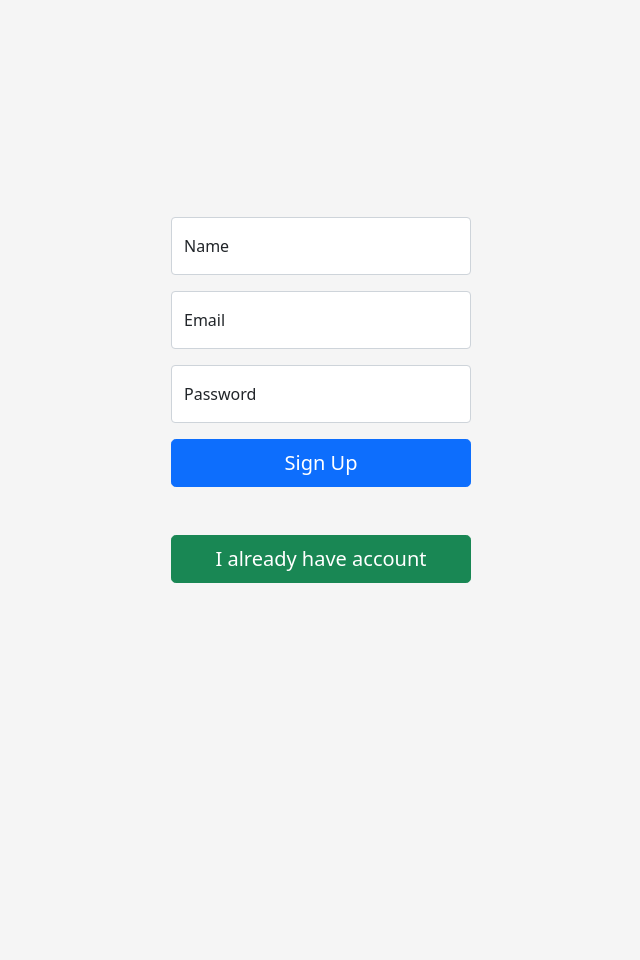
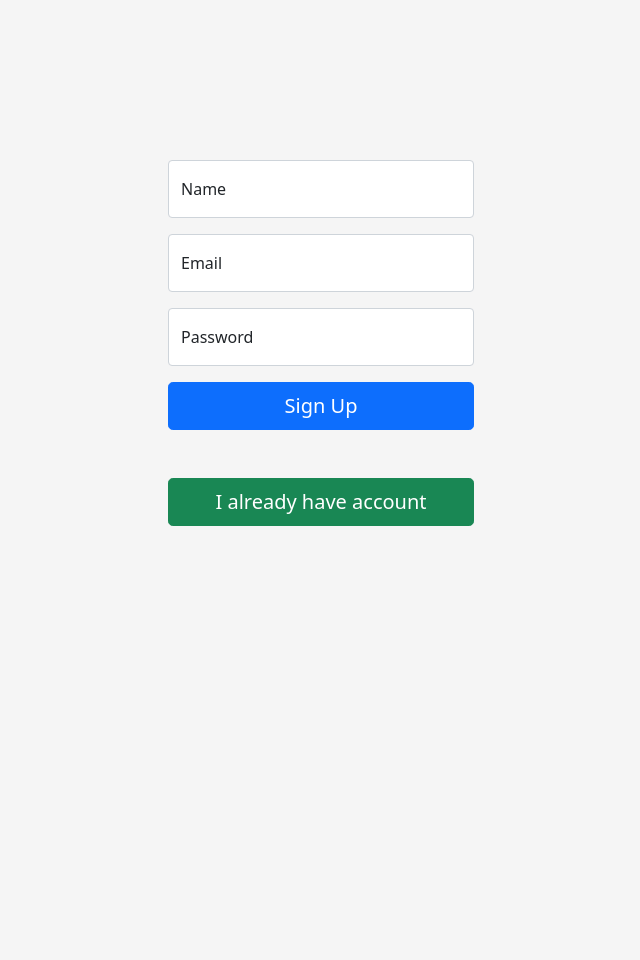
Before and after one commit to micpst/chat-app, a Flask app: page /signup in a window 1280 px wide. Shown: the whole page, without its empty margins (319-959 px from the left). Before the commit the page ends 583 px from the top, so only its background shows below. Run offline with Flask 2, Linux system fonts and the light colour scheme.

Commit message:
Refactor css styles

```diff
--- a/app/static/css/form.css
+++ /dev/null
@@ -1,19 +0,0 @@
-html,
-body {
-  height: 100%;
-}
-
-body {
-  display: flex;
-  align-items: center;
-  padding-top: 40px;
-  padding-bottom: 40px;
-  background-color: #f5f5f5;
-}
-
-.center-container {
-    width: 100%;
-    max-width: 330px;
-    padding: 15px;
-    margin: auto;
-}
--- /dev/null
+++ b/app/static/css/styles.css
@@ -0,0 +1,16 @@
+html,
+body {
+  height: 100%;
+}
+
+body {
+  background-color: #f5f5f5;
+}
+
+.mt-20 {
+    margin-top: 20vh !important;
+}
+
+.mw-330 {
+    max-width: 330px !important;
+}
--- a/app/templates/base.html
+++ b/app/templates/base.html
@@ -5,8 +5,7 @@
     <meta name="viewport" content="width=device-width, initial-scale=1, shrink-to-fit=no">
     <title>{% block title %}{% endblock %}</title>
     <link href="https://cdn.jsdelivr.net/npm/bootstrap@5.0.2/dist/css/bootstrap.min.css" rel="stylesheet" integrity="sha384-EVSTQN3/azprG1Anm3QDgpJLIm9Nao0Yz1ztcQTwFspd3yD65VohhpuuCOmLASjC" crossorigin="anonymous">
-    {% block links %}
-    {% endblock %}
+    <link href="{{ url_for('static', filename='css/styles.css') }}" rel="stylesheet" />
 </head>
 <body>
     {% block messages %}
--- a/app/templates/login.html
+++ b/app/templates/login.html
@@ -2,10 +2,8 @@
 
 {% block title %}Chat - Log in{% endblock %}
 
-{% block links %}<link href="{{ url_for('static', filename='css/form.css') }}" rel="stylesheet" />{% endblock %}
-
 {% block content %}
-<div class="center-container">
+<div class="container mw-330 mt-20">
     <form action="/login" method="POST">
         {{ form.csrf_token }}
         <div class="form-floating mb-3">
--- a/app/templates/signup.html
+++ b/app/templates/signup.html
@@ -2,10 +2,8 @@
 
 {% block title %}Chat - Sign up{% endblock %}
 
-{% block links %}<link href="{{ url_for('static', filename='css/form.css') }}" rel="stylesheet" />{% endblock %}
-
 {% block content %}
-<div class="center-container">
+<div class="container mw-330 mt-20">
     <form action="/signup" method="POST">
         {{ form.csrf_token }}
         <div class="form-floating mb-3">
```
